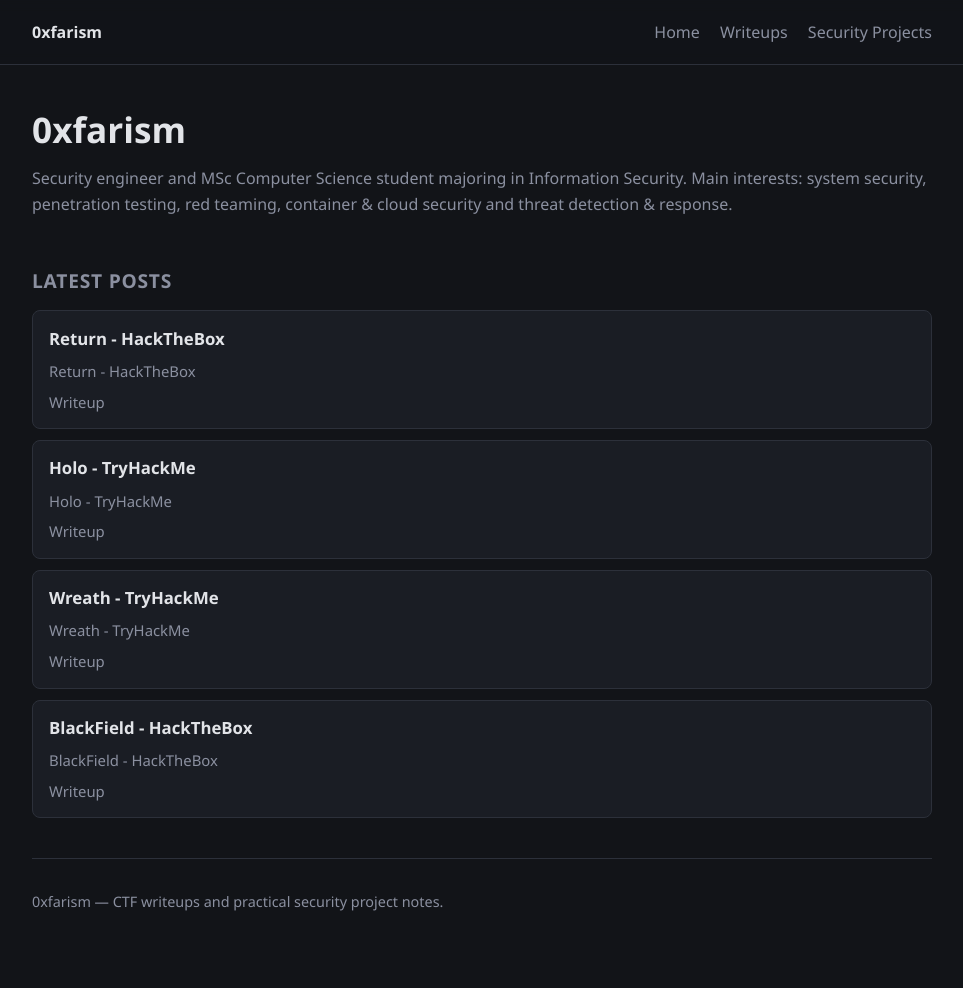
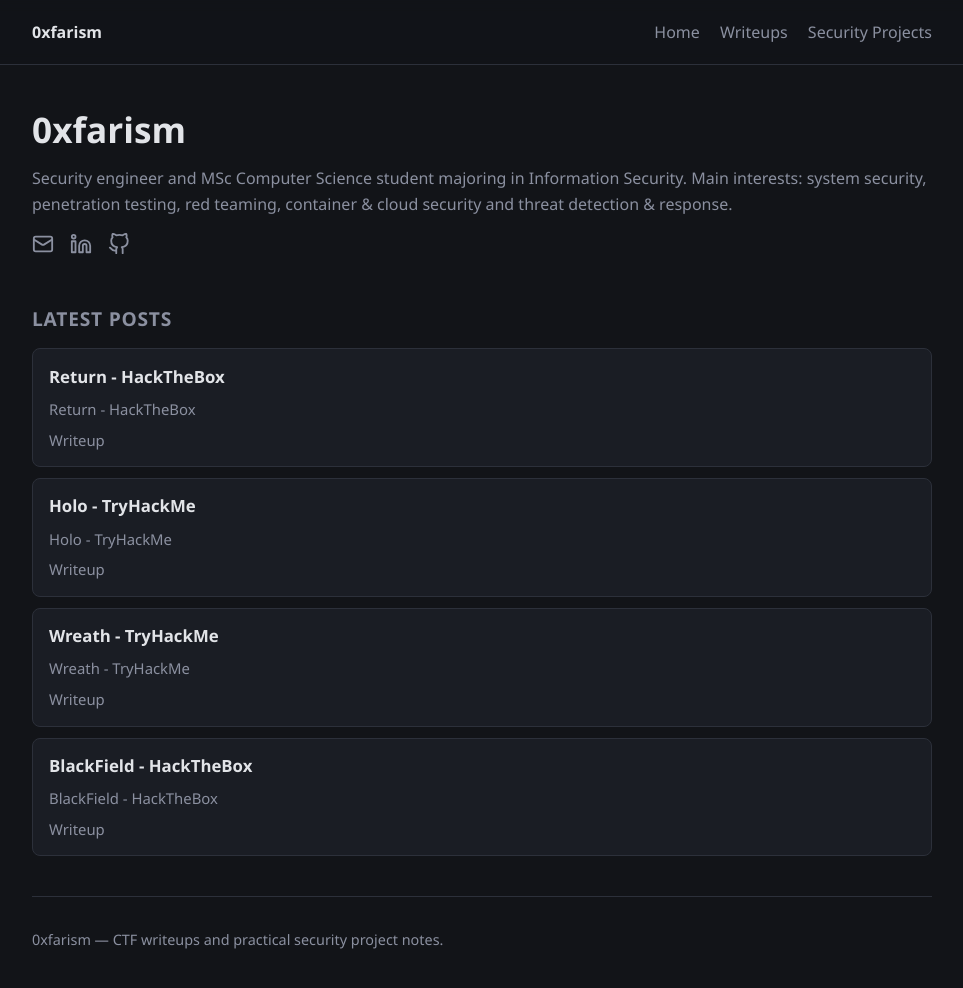
Before and after one commit to fmujcinagic/fmujcinagic.github.io, a Jekyll site: the page built from index.html, in a window 1280 px wide and 998 px high. Shown: the top 988 px of the window, without its empty margins (158-1121 px from the left). Built offline with Jekyll 4.4.1, drawn with Linux system fonts in a browser that asks for light colours.

Commit message:
feat: add contact

```diff
--- a/assets/css/site.css
+++ b/assets/css/site.css
@@ -231,6 +231,23 @@
   border-radius: 0 6px 6px 0;
 }
 
+.social-links {
+  display: flex;
+  gap: 1rem;
+  margin-top: 1rem;
+}
+
+.social-icon {
+  color: var(--muted);
+  transition: color 0.15s;
+  display: inline-flex;
+  align-items: center;
+}
+
+.social-icon:hover {
+  color: var(--accent);
+}
+
 .footer {
   color: var(--muted);
   border-top: 1px solid var(--line);
--- a/index.html
+++ b/index.html
@@ -8,6 +8,18 @@
     Security engineer and MSc Computer Science student majoring in Information Security.
     Main interests: system security, penetration testing, red teaming, container &amp; cloud security and
     threat detection &amp; response.
+  </p>
+  <div class="social-links">
+    <a href="mailto:faris.mujcinagic@gmail.com" aria-label="Email" class="social-icon">
+      <svg xmlns="http://www.w3.org/2000/svg" width="22" height="22" viewBox="0 0 24 24" fill="none" stroke="currentColor" stroke-width="2" stroke-linecap="round" stroke-linejoin="round"><rect x="2" y="4" width="20" height="16" rx="2"/><path d="m22 7-8.97 5.7a1.94 1.94 0 0 1-2.06 0L2 7"/></svg>
+    </a>
+    <a href="https://at.linkedin.com/in/faris-mujcinagic" aria-label="LinkedIn" class="social-icon">
+      <svg xmlns="http://www.w3.org/2000/svg" width="22" height="22" viewBox="0 0 24 24" fill="none" stroke="currentColor" stroke-width="2" stroke-linecap="round" stroke-linejoin="round"><path d="M16 8a6 6 0 0 1 6 6v7h-4v-7a2 2 0 0 0-2-2 2 2 0 0 0-2 2v7h-4v-7a6 6 0 0 1 6-6z"/><rect x="2" y="9" width="4" height="12"/><circle cx="4" cy="4" r="2"/></svg>
+    </a>
+    <a href="https://github.com/fmujcinagic" aria-label="GitHub" class="social-icon">
+      <svg xmlns="http://www.w3.org/2000/svg" width="22" height="22" viewBox="0 0 24 24" fill="none" stroke="currentColor" stroke-width="2" stroke-linecap="round" stroke-linejoin="round"><path d="M9 19c-5 1.5-5-2.5-7-3m14 6v-3.87a3.37 3.37 0 0 0-.94-2.61c3.14-.35 6.44-1.54 6.44-7A5.44 5.44 0 0 0 20 4.77 5.07 5.07 0 0 0 19.91 1S18.73.65 16 2.48a13.38 13.38 0 0 0-7 0C6.27.65 5.09 1 5.09 1A5.07 5.07 0 0 0 5 4.77a5.44 5.44 0 0 0-1.5 3.78c0 5.42 3.3 6.61 6.44 7A3.37 3.37 0 0 0 9 18.13V22"/></svg>
+    </a>
+  </div>
 </section>
 
 <section class="section">
```
